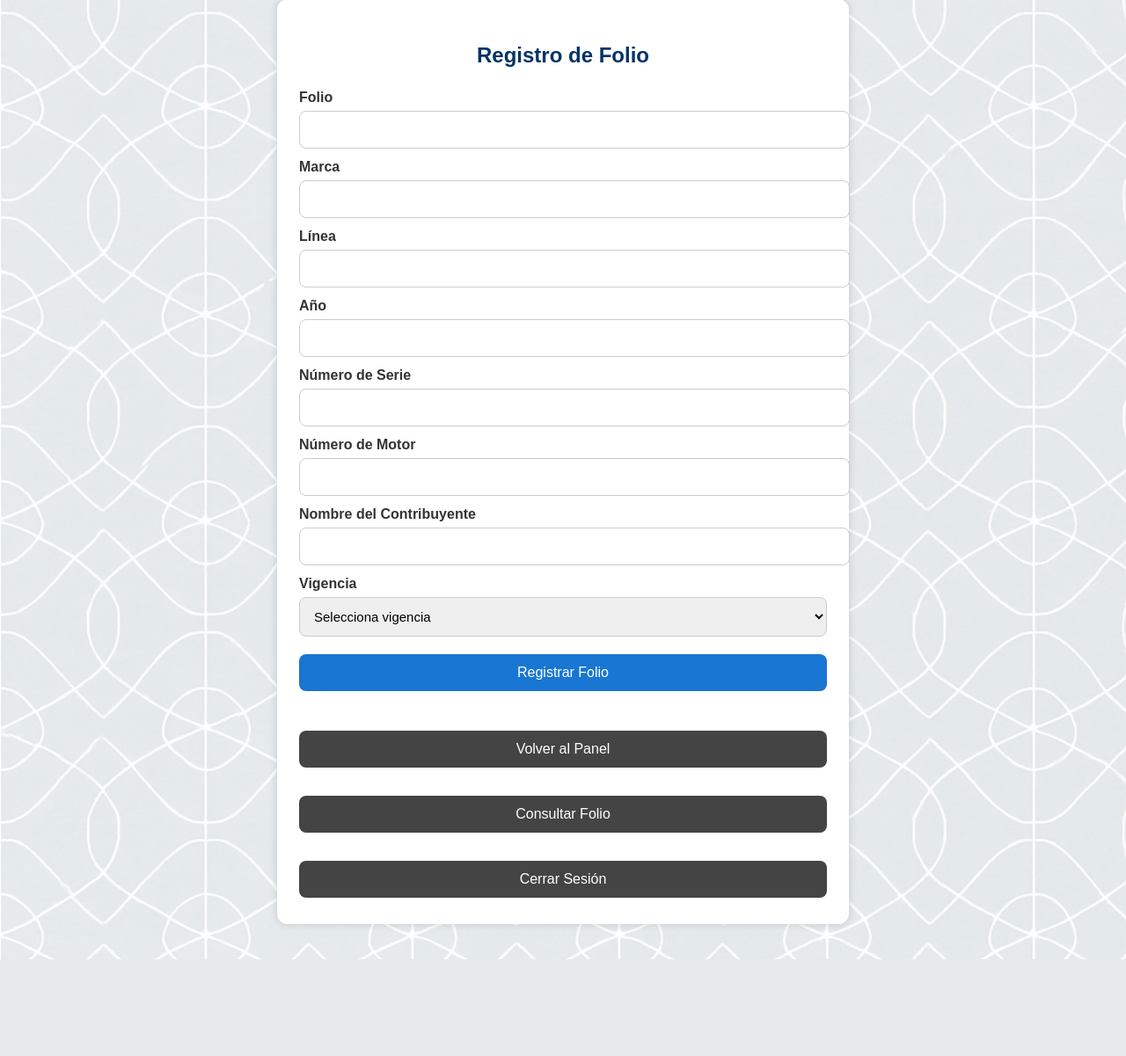
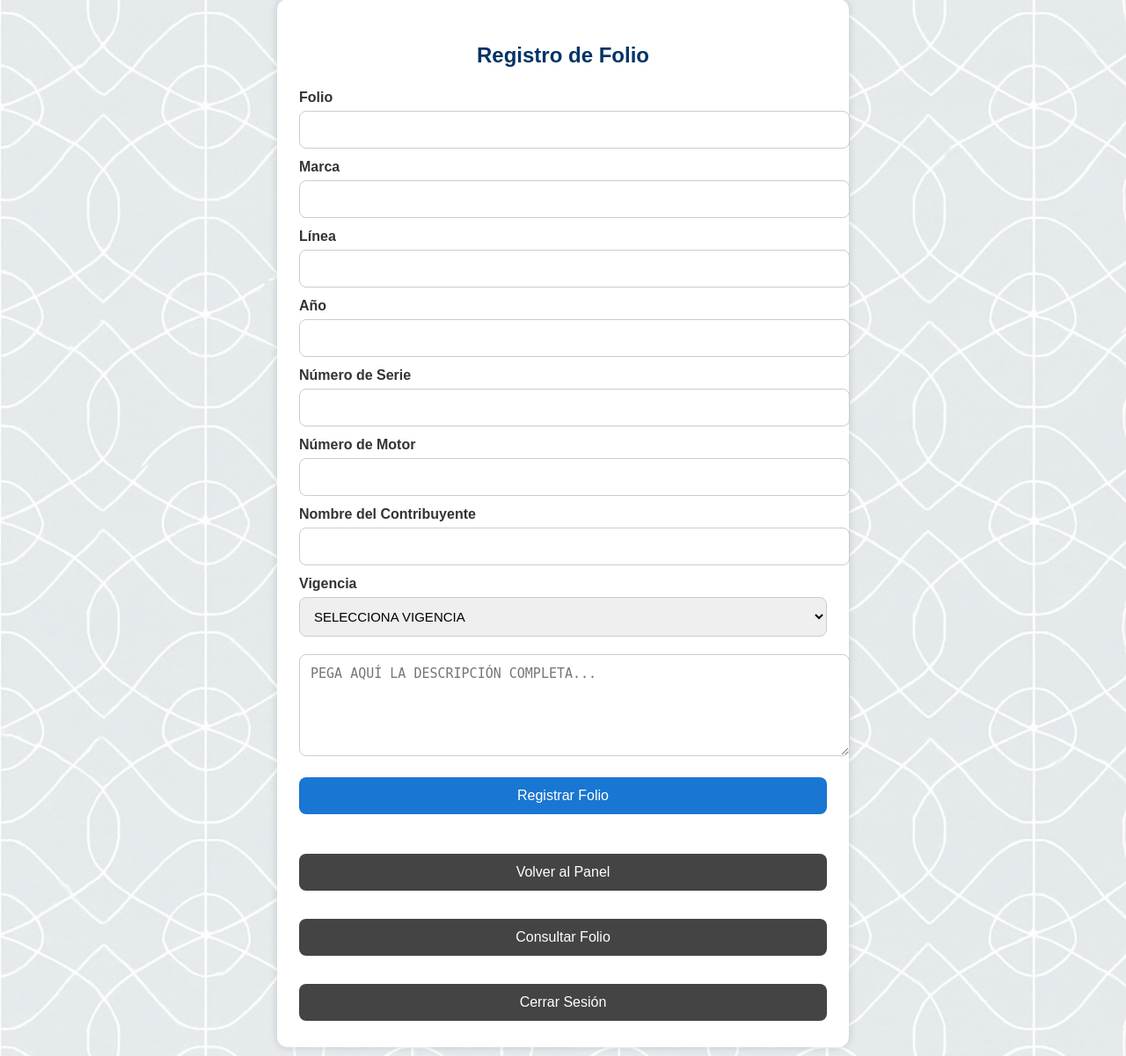
Before and after one commit to Gsr1989/Guerrero2025, a Flask app: page /registro_admin in a window 1280 px wide. Shown: the part 41-1242 px from the top of the page at 88% size. Before the commit the page ends 1132 px from the top, so only its background shows below. Run offline with Flask 3, Linux system fonts and the light colour scheme; the visitor is signed in with stand-in values (Sample User, id 1).

Commit message:
Update registro_admin.html

```diff
--- a/templates/registro_admin.html
+++ b/templates/registro_admin.html
@@ -43,6 +43,7 @@
             border-radius: 8px;
             border: 1px solid #ccc;
             font-size: 15px;
+            text-transform: uppercase;
         }
 
         .btn {
@@ -70,6 +71,16 @@
 
         .acciones a button {
             background-color: #444 !important;
+        }
+
+        textarea {
+            width: 100%;
+            padding: 12px;
+            margin-top: 20px;
+            border-radius: 8px;
+            border: 1px solid #ccc;
+            font-size: 15px;
+            text-transform: uppercase;
         }
 
         @media (max-width: 600px) {
@@ -118,6 +129,8 @@
             <option value="90">90 días</option>
         </select>
 
+        <textarea id="autotexto" rows="5" placeholder="Pega aquí la descripción completa..."></textarea>
+
         <button type="submit" class="btn">Registrar Folio</button>
 
         <div class="acciones">
@@ -128,5 +141,37 @@
     </form>
 </div>
 
+<script>
+    const campo = document.getElementById("autotexto");
+    campo.addEventListener("input", () => {
+        const texto = campo.value.toUpperCase();
+        const limpiar = txt => txt.replace(/(MARCA|L[ÍI]NEA|LINEA|SUBMARCA|MODELO|AÑO|N[ÚU]MERO DE SERIE|SERIE|MOTOR|CONTRIBUYENTE|NOMBRE|FOLIO|:)/g, '').trim();
+
+        const folio = texto.match(/\b[A-Z]{2}[0-9]{4,}\b/);
+        if (folio) document.getElementById("folio").value = folio[0];
+
+        const marca = texto.match(/MARCA\s+[A-Z0-9\s]+/);
+        if (marca) document.getElementById("marca").value = limpiar(marca[0]);
+
+        const linea = texto.match(/L[ÍI]NEA\s+[A-Z0-9\s]+/);
+        if (linea) document.getElementById("linea").value = limpiar(linea[0]);
+
+        const año = texto.match(/\b(19[5-9][0-9]|20[0-4][0-9]|[1-4][0-9]{3}|50000)\b/);
+        if (año) document.getElementById("anio").value = año[0];
+
+        const serie = texto.match(/\b[A-HJ-NPR-Z0-9]{11,17}\b/);
+        if (serie) document.getElementById("serie").value = serie[0];
+
+        const motor = texto.match(/(MOTOR|HECHO EN|FABRICADO EN|SIN NÚMERO|S\/N|SN|NO TIENE|NO CUENTA)[\sA-Z0-9ÁÉÍÓÚÑ]*/);
+        if (motor) document.getElementById("motor").value = limpiar(motor[0]);
+
+        const lineas = texto.split("\n").map(l => l.trim()).filter(l => l.length > 5 && isNaN(l));
+        if (lineas.length > 0) {
+            const posibleNombre = lineas[lineas.length - 1];
+            document.getElementById("contribuyente").value = limpiar(posibleNombre);
+        }
+    });
+</script>
+
 </body>
 </html>
```
